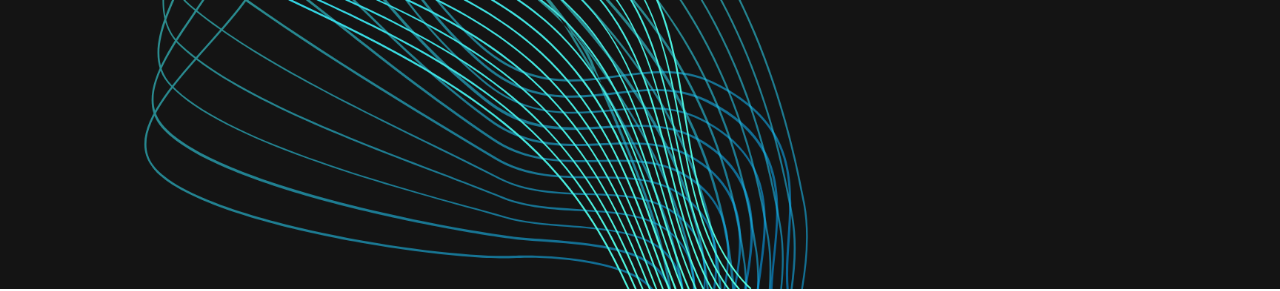
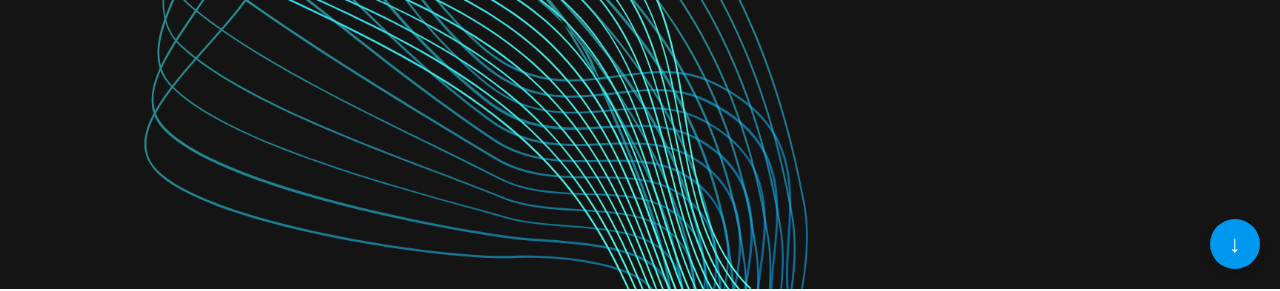
Before and after one commit to ovzm/portifolio, a plain HTML site: page index.html in a window 1280 px wide. Shown: the part 511-802 px from the top of the page. Drawn offline with Linux system fonts and the light colour scheme.

Commit message:
Commit buttons up/down

```diff
--- a/index.html
+++ b/index.html
@@ -8,6 +8,12 @@
     <title>Portfólio - Victor Zawacki Monteiro</title>
 </head>
 <body>
+
+    <!-- Botões fixos para navegação -->
+    <div class="navigation-buttons">
+        <button id="btn-up">↑</button>
+        <button id="btn-down">↓</button>
+    </div>
 
     <!-- HEADER -->
     <header>
--- a/script.js
+++ b/script.js
@@ -4,27 +4,27 @@ const popup = document.getElementById('popup');
 const closeBtn = document.querySelector('.close');
 
 // Função para abrir o popup
-openPopupBtn.onclick = function() {
+openPopupBtn.onclick = function () {
     popup.style.display = 'flex'; // Mostra o popup com flexbox para centralizar
-}
+};
 
 // Função para fechar o popup ao clicar no botão de fechar
-closeBtn.onclick = function() {
+closeBtn.onclick = function () {
     popup.style.display = 'none'; // Esconde o popup
-}
+};
 
 // Fecha o popup ao clicar fora do conteúdo
-window.onclick = function(event) {
+window.onclick = function (event) {
     if (event.target == popup) {
         popup.style.display = 'none'; // Esconde o popup
     }
-}
+};
 
 // Seleciona todas as seções
 const sections = document.querySelectorAll('.section');
 let currentSectionIndex = 0;
 
-// Função para ir para a próxima seção
+// Função para ir para uma seção específica
 function goToSection(index) {
     if (index >= 0 && index < sections.length) {
         sections[index].scrollIntoView({ behavior: 'smooth' });
@@ -49,3 +49,34 @@ window.addEventListener('keydown', (event) => {
         goToSection(currentSectionIndex - 1); // Seta para cima
     }
 });
+
+// Seleciona os botões fixos
+const btnUp = document.getElementById('btn-up');
+const btnDown = document.getElementById('btn-down');
+
+// Atualiza a visibilidade dos botões
+function updateButtonVisibility() {
+    btnUp.style.display = currentSectionIndex === 0 ? 'none' : 'block'; // Esconde o botão para subir na primeira seção
+    btnDown.style.display = currentSectionIndex === sections.length - 1 ? 'none' : 'block'; // Esconde o botão para descer na última seção
+}
+
+// Chama a atualização da visibilidade sempre que mudar a seção
+function goToSection(index) {
+    if (index >= 0 && index < sections.length) {
+        sections[index].scrollIntoView({ behavior: 'smooth' });
+        currentSectionIndex = index;
+        updateButtonVisibility(); // Atualiza os botões após a navegação
+    }
+}
+
+// Inicializa a visibilidade dos botões ao carregar a página
+updateButtonVisibility();
+
+// Eventos para os botões fixos
+btnUp.addEventListener('click', () => {
+    goToSection(currentSectionIndex - 1); // Botão para subir
+});
+
+btnDown.addEventListener('click', () => {
+    goToSection(currentSectionIndex + 1); // Botão para descer
+});
--- a/style.css
+++ b/style.css
@@ -90,6 +90,44 @@ scroll-snap-type: y mandatory;
     background-image: url(assets/background/Footer.png);
     background-size: cover;
     background-position: center;
+}
+
+/* ! Botões fixos de navegação */
+.navigation-buttons {
+    position: fixed;
+    bottom: 20px;
+    right: 20px;
+    display: flex;
+    flex-direction: column;
+    gap: 10px;
+    z-index: 1001;
+}
+
+.navigation-buttons button {
+    background-color: #0097EE;
+    color: white;
+    border: none;
+    border-radius: 50%;
+    width: 50px;
+    height: 50px;
+    font-size: 1.5rem;
+    cursor: pointer;
+    box-shadow: 0 4px 6px rgba(0, 0, 0, 0.1);
+    transition: transform 0.3s ease, background-color 0.8s ease;
+}
+
+.navigation-buttons button:hover {
+    background-color: #007ACC;
+    transform: scale(1.1);
+}
+
+.navigation-buttons button:active {
+    transform: scale(1.05);
+}
+
+.navigation-buttons button[style*="display: none"] {
+    opacity: 0; /* Torna o botão invisível */
+    visibility: hidden; /* Remove interatividade */
 }
 
 /* ! HEADER */
```
